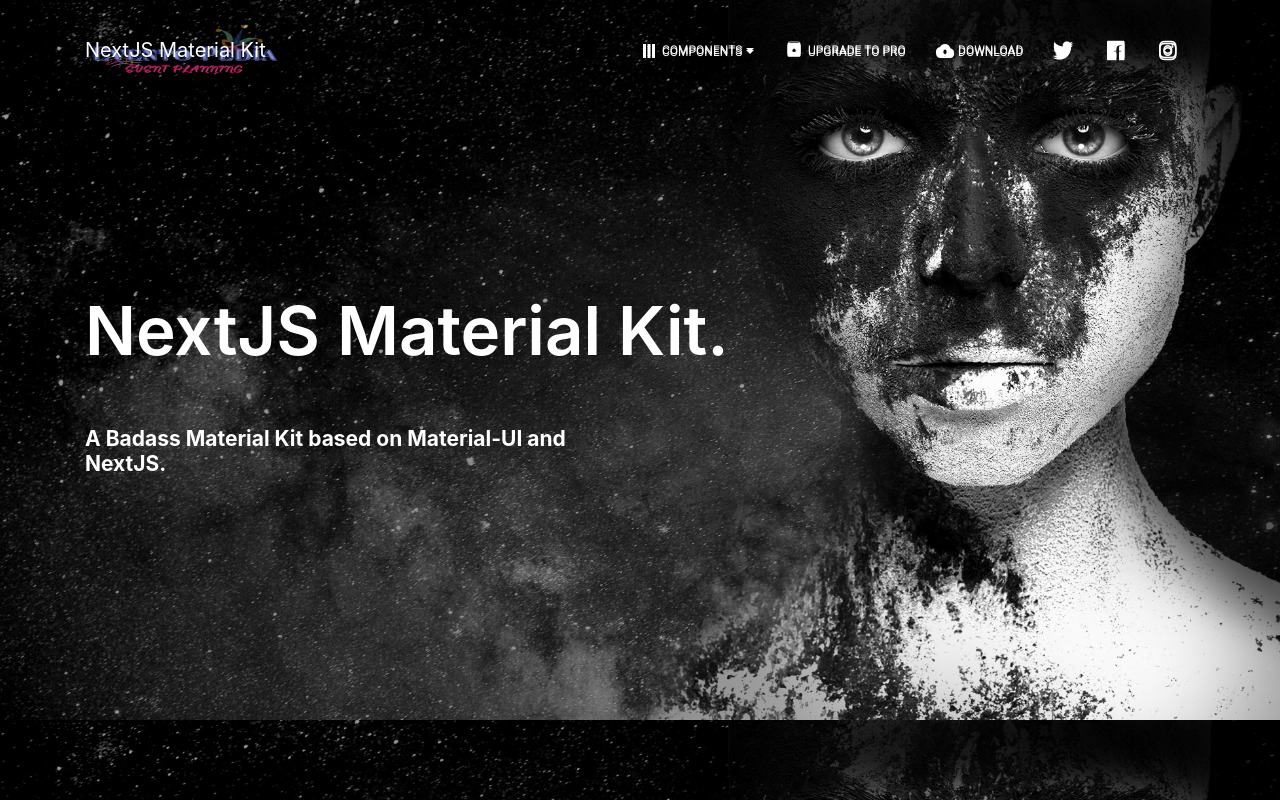
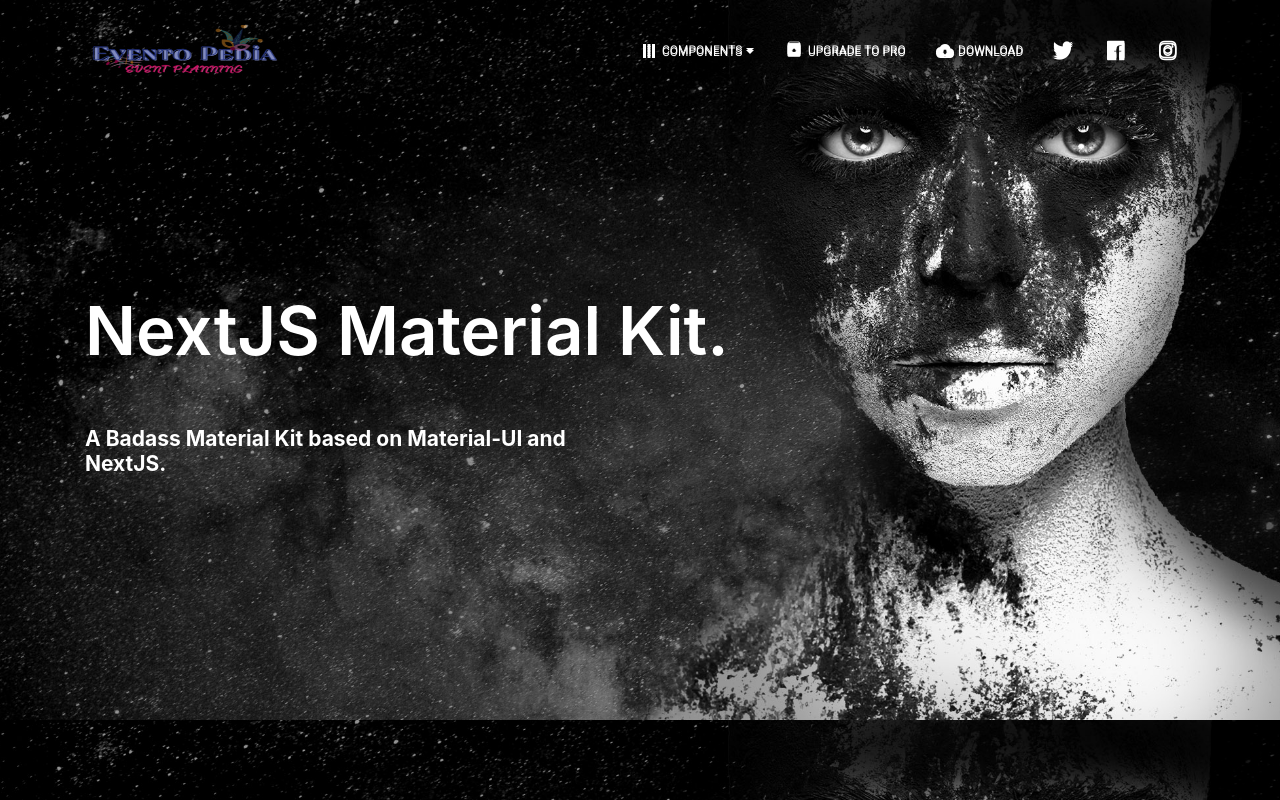
Before and after one commit to fadyyeta/Secret-Santa, a Next.js app: page /components in a window 1280 px wide. Shown: the top 800 px of the page. Built offline with nearby package versions, Linux system fonts and the light colour scheme.

Commit message:
remove brand text

```diff
--- a/pages/components.js
+++ b/pages/components.js
@@ -38,7 +38,7 @@ export default function Components(props) {
 	return (
 		<div className={classes.containerNoPadding}>
 			<Header
-				brand="NextJS Material Kit"
+				brand=""
 				rightLinks={<HeaderLinks />}
 				fixed
 				color="transparent"
```
